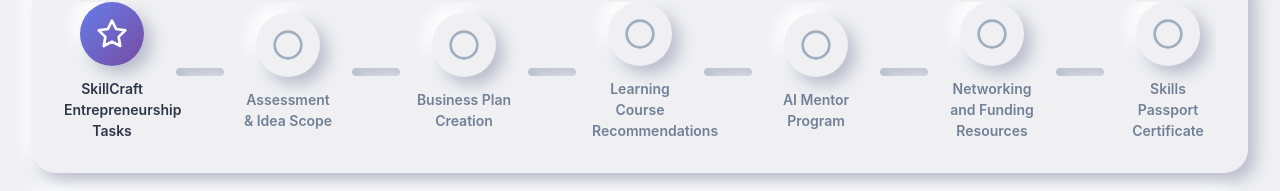
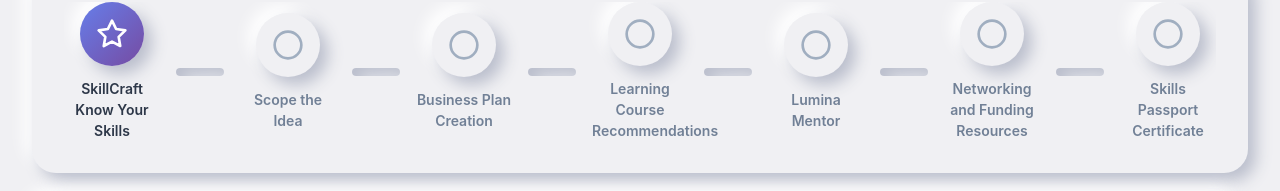
Before and after one commit to EvanYang0527/AIJobseeker, a React (Vite) app: page /entrepreneur/dashboard in a window 1280 px wide. Shown: the part 146-337 px from the top of the page. Built offline with nearby package versions, Linux system fonts and the light colour scheme; sample sign-in values are in the browser's storage.

Commit message:
update some text

```diff
--- a/src/components/tracks/GroupA/EntrepreneurFoundations.tsx
+++ b/src/components/tracks/GroupA/EntrepreneurFoundations.tsx
@@ -201,7 +201,7 @@
                 className="neuro-button-primary flex items-center justify-center gap-2 px-6 py-3 rounded-neuro"
               >
                 <ArrowRight className="w-5 h-5" />
-                <span>Continue to SkillCraft Entrepreneurship Tasks</span>
+                <span>Continue to SkillCraft </span>
               </button>
             </div>
           </div>
--- a/src/components/tracks/GroupA/entrepreneurSteps.ts
+++ b/src/components/tracks/GroupA/entrepreneurSteps.ts
@@ -1,11 +1,11 @@
 import { ProgressStep } from '../../../types';
 
 export const entrepreneurSteps: ProgressStep[] = [
-  { id: 'skillcraft-entrepreneurship-tasks', label: 'SkillCraft Entrepreneurship Tasks', completed: false, current: true },
-  { id: 'assessment-questionnaire', label: 'Assessment & Idea Scope', completed: false, current: false },
+  { id: 'skillcraft-entrepreneurship-tasks', label: 'SkillCraft Know Your Skills', completed: false, current: true },
+  { id: 'assessment-questionnaire', label: 'Scope the Idea', completed: false, current: false },
   { id: 'business-plan-creation', label: 'Business Plan Creation', completed: false, current: false },
   { id: 'learning-plan-recommendations', label: 'Learning Course Recommendations', completed: false, current: false },
-  { id: 'ai-mentor-program', label: 'AI Mentor Program', completed: false, current: false },
+  { id: 'ai-mentor-program', label: 'Lumina Mentor', completed: false, current: false },
   { id: 'networking-funding', label: 'Networking and Funding Resources', completed: false, current: false },
   { id: 'skills-passport-certificate', label: 'Skills Passport Certificate', completed: false, current: false }
 ];
```
